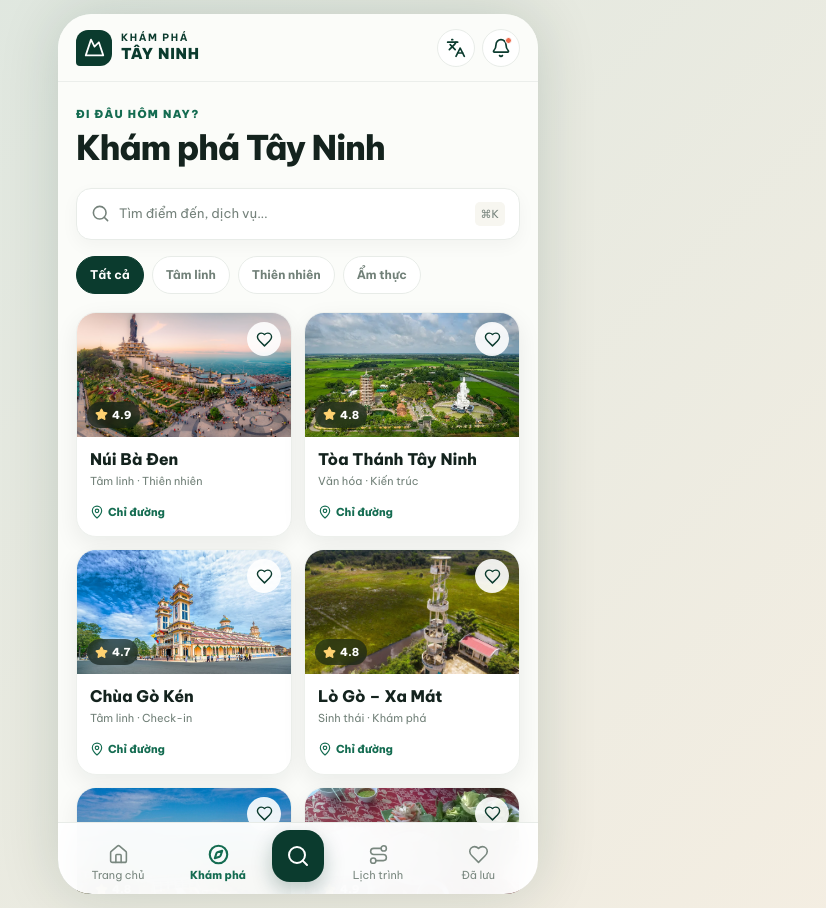
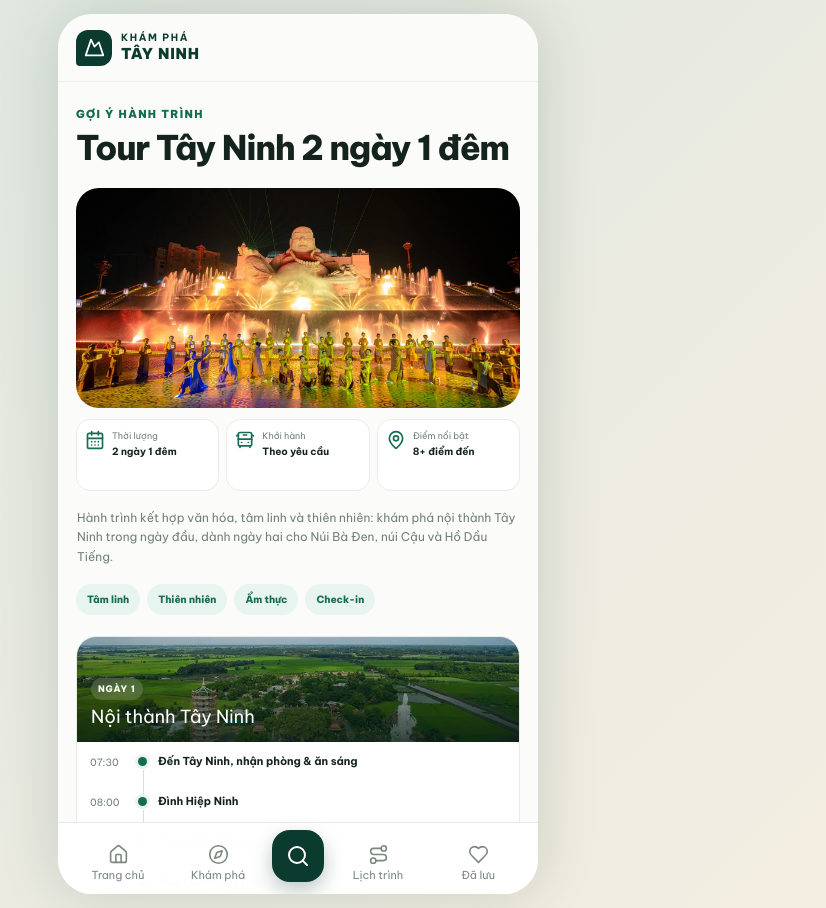
Before and after one commit to minhminhpicture/tayninhtravelapp, a Next.js app: page / in a window 1280 px wide. Both pictures are taken after a click on the button "Tour". Shown: the whole page, without its empty margins (342-1168 px from the left). Built offline with nearby package versions, Linux system fonts and the light colour scheme.

Commit message:
Add Tay Ninh 2-day tour experience

```diff
--- a/app/globals.css
+++ b/app/globals.css
@@ -24,19 +24,19 @@ button { cursor: pointer; }
 .brand { border: 0; background: none; display: flex; align-items: center; gap: 9px; padding: 0; color: var(--pine); font-size: clamp(13px, 3.6vw, 15px); font-weight: 900; letter-spacing: .05em; line-height: 1.12; text-align: left; }
 .brand small { display: block; font-size: 10px; letter-spacing: .16em; margin-bottom: 3px; font-weight: 700; }
 .brand-mark { width: 36px; height: 36px; display: grid; place-items: center; background: var(--pine); color: #fff; border-radius: 12px 12px 12px 4px; }
-.top-actions { display: flex; gap: 7px; }
-.top-actions button { width: 38px; height: 38px; border: 1px solid var(--line); background: #fff; border-radius: 50%; color: var(--pine); display: grid; place-items: center; position: relative; }
-.top-actions i { position: absolute; width: 7px; height: 7px; background: #ed6b4d; border-radius: 50%; top: 7px; right: 7px; border: 1px solid #fff; }
 .screen-content { padding-bottom: calc(100px + env(safe-area-inset-bottom)); min-height: calc(100dvh - 68px); }
 
-.hero-card { margin: 12px 14px 0; min-height: 390px; border-radius: 28px; overflow: hidden; position: relative; background: var(--pine); color: #fff; box-shadow: 0 18px 38px rgba(12,62,46,.18); }
+.hero-panel { margin: 12px 14px 0; }
+.hero-card { min-height: 245px; border-radius: 28px; overflow: hidden; position: relative; background: var(--pine); box-shadow: 0 16px 34px rgba(12,62,46,.16); }
 .hero-card > img { position: absolute; inset: 0; width: 100%; height: 100%; object-fit: cover; }
-.hero-shade { position: absolute; inset: 0; background: linear-gradient(180deg, rgba(5,30,22,.02) 15%, rgba(5,30,22,.88) 95%); }
-.hero-copy { position: absolute; left: 24px; right: 22px; bottom: 24px; }
+.hero-dots { position: absolute; left: 0; right: 0; bottom: 13px; display: flex; justify-content: center; gap: 6px; }
+.hero-dots button { width: 7px; height: 7px; padding: 0; border: 0; border-radius: 99px; background: rgba(255,255,255,.68); box-shadow: 0 1px 5px rgba(0,0,0,.18); transition: width .2s ease, background .2s ease; }
+.hero-dots button.active { width: 22px; background: #fff; }
+.hero-copy { padding: 20px 8px 4px; color: var(--ink); }
 .eyebrow { display: inline-flex; align-items: center; gap: 6px; font-size: clamp(11px, 3vw, 12px); font-weight: 800; letter-spacing: .1em; text-transform: uppercase; margin-bottom: 10px; }
 .hero-copy h1 { font-family: inherit; font-size: clamp(30px, 9.2vw, 42px); line-height: 1.08; letter-spacing: -.03em; margin: 0 0 10px; font-weight: 800; }
-.hero-copy p { font-size: clamp(13px, 3.5vw, 15px); line-height: 1.5; color: rgba(255,255,255,.88); margin: 0 0 18px; }
-.hero-copy button { border: 0; background: #fff; color: var(--pine); font-weight: 800; border-radius: 999px; padding: 12px 17px; display: inline-flex; align-items: center; gap: 8px; }
+.hero-copy p { font-size: clamp(13px, 3.5vw, 15px); line-height: 1.5; color: var(--muted); margin: 0 0 16px; }
+.hero-copy button { border: 0; background: var(--pine); color: #fff; font-weight: 800; border-radius: 999px; padding: 12px 17px; display: inline-flex; align-items: center; gap: 8px; }
 
 .section { padding: 24px 18px 0; }
 .quick-section { margin-top: -2px; }
@@ -117,6 +117,36 @@ button { cursor: pointer; }
 .support-panel b { font-size: 12px; line-height: 1.35; }
 .support-panel small { color: var(--muted); font-size: 11px; line-height: 1.4; margin-top: 3px; }
 .support-panel button { border: 0; background: var(--mint); color: var(--green); font-size: 11px; font-weight: 800; padding: 9px 10px; border-radius: 99px; }
+
+.tour-cover { height: 220px; overflow: hidden; border-radius: 23px; }
+.tour-cover img { width: 100%; height: 100%; object-fit: cover; }
+.tour-overview { display: grid; grid-template-columns: repeat(3, 1fr); gap: 7px; margin-top: 11px; }
+.tour-overview > div { min-width: 0; min-height: 72px; padding: 10px 8px; border: 1px solid var(--line); border-radius: 14px; background: #fff; color: var(--green); display: flex; align-items: flex-start; gap: 7px; }
+.tour-overview span { min-width: 0; display: grid; color: var(--ink); }
+.tour-overview small { color: var(--muted); font-size: 9px; line-height: 1.35; }
+.tour-overview b { font-size: 10px; line-height: 1.35; margin-top: 3px; }
+.tour-lead { color: var(--muted); font-size: 12px; line-height: 1.65; margin: 17px 1px; }
+.tour-style-grid { display: flex; gap: 7px; overflow-x: auto; scrollbar-width: none; }
+.tour-style-grid span { padding: 8px 11px; border-radius: 99px; background: var(--mint); color: var(--green); font-size: 10px; font-weight: 800; white-space: nowrap; }
+.tour-itinerary { display: grid; gap: 16px; margin-top: 21px; }
+.tour-day { overflow: hidden; border: 1px solid var(--line); border-radius: 20px; background: #fff; }
+.tour-day-head { height: 105px; position: relative; overflow: hidden; color: #fff; display: flex; align-items: flex-end; padding: 14px; }
+.tour-day-head::after { content: ""; position: absolute; inset: 0; background: linear-gradient(180deg, rgba(6,27,20,.05), rgba(6,27,20,.82)); }
+.tour-day-head img { position: absolute; inset: 0; width: 100%; height: 100%; object-fit: cover; }
+.tour-day-head > div { position: relative; z-index: 1; }
+.tour-day-head span { display: inline-block; padding: 4px 7px; border-radius: 99px; background: rgba(255,255,255,.16); backdrop-filter: blur(5px); font-size: 9px; font-weight: 800; text-transform: uppercase; letter-spacing: .09em; }
+.tour-day-head h2 { margin: 5px 0 0; font-size: 18px; line-height: 1.3; }
+.tour-stops { padding: 12px 13px 13px; }
+.tour-stops > div { display: grid; grid-template-columns: 40px 12px 1fr; gap: 8px; align-items: start; min-height: 40px; position: relative; }
+.tour-stops > div:not(:last-child)::after { content: ""; position: absolute; left: 53px; top: 16px; bottom: -2px; width: 1px; background: #d7dfda; }
+.tour-stops time { color: var(--muted); font-size: 10px; padding-top: 1px; }
+.tour-stops i { width: 9px; height: 9px; margin-top: 3px; border-radius: 50%; background: var(--green); box-shadow: 0 0 0 3px var(--mint); z-index: 1; }
+.tour-stops b { font-size: 11px; line-height: 1.45; padding-bottom: 10px; }
+.tour-note { display: flex; align-items: flex-start; gap: 10px; margin-top: 16px; padding: 13px; border-radius: 16px; background: #fff1dc; color: #9b611b; }
+.tour-note > div { display: grid; }
+.tour-note b { font-size: 12px; }
+.tour-note p { color: #855c2b; font-size: 10px; line-height: 1.5; margin: 3px 0 0; }
+.tour-zalo { background: #1679db; }
 
 .food-hero { min-height: 224px; position: relative; overflow: hidden; border-radius: 23px; color: #fff; display: flex; align-items: flex-end; padding: 18px; }
 .food-hero::after { content: ""; position: absolute; inset: 0; background: linear-gradient(180deg, rgba(6,27,20,.03), rgba(6,27,20,.9)); }
@@ -222,12 +252,11 @@ button { cursor: pointer; }
 }
 @media (max-width: 355px) {
   .topbar { padding-inline: 12px; }
-  .top-actions { gap: 4px; }
-  .top-actions button { width: 35px; height: 35px; }
   .brand { gap: 7px; }
   .brand-mark { width: 33px; height: 33px; }
-  .hero-card { min-height: 340px; margin-inline: 10px; border-radius: 23px; }
-  .hero-copy { left: 18px; right: 16px; bottom: 19px; }
+  .hero-panel { margin-inline: 10px; }
+  .hero-card { min-height: 210px; border-radius: 23px; }
+  .hero-copy { padding-inline: 4px; }
   .hero-copy h1 { font-size: clamp(28px, 9vw, 32px); }
   .section, .page-section { padding-inline: 13px; }
   .quick-grid { grid-template-columns: repeat(5, 64px); gap: 6px; }
@@ -254,11 +283,13 @@ button { cursor: pointer; }
   .vehicle-options > button.active { padding: 9px; }
   .date-grid { grid-template-columns: 1fr; }
   .rental-actions { grid-template-columns: 1fr; }
+  .tour-overview { grid-template-columns: 1fr; }
+  .tour-overview > div { min-height: 58px; }
 }
 @media (max-width: 320px) {
   .brand small { display: none; }
   .brand { font-size: 12px; }
-  .hero-card { min-height: 325px; }
+  .hero-card { min-height: 190px; }
   .section-title { gap: 8px; }
   .section-title h2, .subheading { font-size: 19px; }
   .search-box span { display: none; }
--- a/app/page.tsx
+++ b/app/page.tsx
@@ -1,7 +1,6 @@
 "use client";
 
 import {
-  Bell,
   Bike,
   BusFront,
   CalendarDays,
@@ -15,7 +14,6 @@ import {
   Download,
   Heart,
   Home,
-  Languages,
   MapPin,
   MessageCircle,
   Mountain,
@@ -35,7 +33,7 @@ import {
 } from "lucide-react";
 import { useEffect, useMemo, useState } from "react";
 
-type Tab = "home" | "explore" | "food" | "rental" | "plan" | "saved";
+type Tab = "home" | "explore" | "tour" | "food" | "rental" | "plan" | "saved";
 type InstallPrompt = Event & { prompt: () => Promise<void> };
 type VehicleType = "motorbike" | "vf3";
 type RentalDraft = {
@@ -67,6 +65,42 @@ const quickActions = [
   { label: "Thuê xe", icon: Bike, action: "service" },
   { label: "Ẩm thực", icon: Utensils, action: "food" },
   { label: "Hỗ trợ", icon: CircleHelp, action: "support" },
+];
+
+const heroSlides = [
+  { image: "/hero.png", alt: "Toàn cảnh du lịch Tây Ninh" },
+  { image: "/destinations/nui-ba-den.jpg", alt: "Núi Bà Đen Tây Ninh" },
+  { image: "/destinations/toa-thanh.webp", alt: "Tòa Thánh Tây Ninh" },
+];
+
+const tourDays = [
+  {
+    day: "Ngày 1",
+    title: "Nội thành Tây Ninh",
+    image: "/destinations/toa-thanh.webp",
+    stops: [
+      { time: "07:30", name: "Đến Tây Ninh, nhận phòng & ăn sáng" },
+      { time: "08:00", name: "Đình Hiệp Ninh" },
+      { time: "09:30", name: "Chùa Giác Ngạn" },
+      { time: "12:00", name: "Tòa Thánh Tây Ninh" },
+      { time: "15:00", name: "Chùa Gò Kén" },
+      { time: "18:00", name: "Ăn tối & nghỉ đêm" },
+    ],
+  },
+  {
+    day: "Ngày 2",
+    title: "Núi Bà Đen & Hồ Dầu Tiếng",
+    image: "/destinations/nui-ba-den.jpg",
+    stops: [
+      { time: "06:00", name: "Trả phòng, ăn sáng gần chân núi" },
+      { time: "07:30", name: "Quần thể tâm linh Núi Bà Đen" },
+      { time: "10:30", name: "Đỉnh Núi Bà Đen & các công trình biểu tượng" },
+      { time: "12:00", name: "Ăn trưa, di chuyển xuống núi" },
+      { time: "13:30", name: "Chùa Khedol" },
+      { time: "14:30", name: "Chùa Thái Sơn – núi Cậu" },
+      { time: "17:00", name: "Dùng bữa bên Hồ Dầu Tiếng" },
+    ],
+  },
 ];
 
 const foodCategories = [
@@ -104,6 +138,7 @@ export default function HomePage() {
   const [installPrompt, setInstallPrompt] = useState<InstallPrompt | null>(null);
   const [installHint, setInstallHint] = useState(false);
   const [toast, setToast] = useState("");
+  const [heroSlide, setHeroSlide] = useState(0);
   const [foodCategory, setFoodCategory] = useState("all");
   const [vehicle, setVehicle] = useState<VehicleType>("motorbike");
   const [startDate, setStartDate] = useState("");
@@ -136,6 +171,13 @@ export default function HomePage() {
   useEffect(() => {
     localStorage.setItem("tn-rental-drafts", JSON.stringify(rentalDrafts));
   }, [rentalDrafts]);
+
+  useEffect(() => {
+    const timer = window.setInterval(() => {
+      setHeroSlide((current) => (current + 1) % heroSlides.length);
+    }, 4200);
+    return () => window.clearInterval(timer);
+  }, []);
 
   const results = useMemo(() => destinations.filter((item) =>
     `${item.name} ${item.type}`.toLowerCase().includes(query.toLowerCase())
@@ -216,18 +258,20 @@ export default function HomePage() {
             <span className="brand-mark"><Mountain size={21} /></span>
             <span><small>KHÁM PHÁ</small>TÂY NINH</span>
           </button>
-          <div className="top-actions">
-            <button aria-label="Đổi ngôn ngữ" onClick={() => notify("Ứng dụng đang hiển thị Tiếng Việt")}><Languages size={20} /></button>
-            <button aria-label="Thông báo" onClick={() => notify("Bạn chưa có thông báo mới")}><Bell size={20} /><i /></button>
-          </div>
         </header>
 
         <div className="screen-content">
           {tab === "home" && (
             <>
-              <section className="hero-card">
-                <img src="/hero.png" alt="Khám phá du lịch Tây Ninh" />
-                <div className="hero-shade" />
+              <section className="hero-panel">
+                <div className="hero-card">
+                  <img src={heroSlides[heroSlide].image} alt={heroSlides[heroSlide].alt} />
+                  <div className="hero-dots" aria-label="Chọn ảnh">
+                    {heroSlides.map((slide, index) => (
+                      <button key={slide.image} className={heroSlide === index ? "active" : ""} onClick={() => setHeroSlide(index)} aria-label={`Ảnh ${index + 1}`} />
+                    ))}
+                  </div>
+                </div>
                 <div className="hero-copy">
                   <span className="eyebrow"><Sparkles size={14} /> Hành trình của riêng bạn</span>
                   <h1>Chạm Tây Ninh,<br />trọn từng khoảnh khắc.</h1>
@@ -245,6 +289,7 @@ export default function HomePage() {
                       else if (action === "support") openZalo();
                       else if (action === "food") setTab("food");
                       else if (label === "Thuê xe") setTab("rental");
+                      else if (label === "Tour") setTab("tour");
                       else setTab("explore");
                     }}>
                       <span><Icon size={23} strokeWidth={1.8} /></span>
@@ -267,7 +312,7 @@ export default function HomePage() {
                 <div className="section-title"><div><span>DỄ DÀNG ĐẶT TRƯỚC</span><h2>Dịch vụ du lịch</h2></div></div>
                 <div className="service-list">
                   {services.map(({ id, title, note, image, icon: Icon, color }) => (
-                    <button className="service-card" key={title} onClick={() => id === "rental" ? setTab("rental") : id === "ticket" ? openTicket() : openZalo()}>
+                    <button className="service-card" key={title} onClick={() => id === "rental" ? setTab("rental") : id === "ticket" ? openTicket() : setTab("tour")}>
                       <img src={image} alt="" />
                       <span className={`service-icon ${color}`}><Icon size={21} /></span>
                       <span className="service-copy"><b>{title}</b><small>{note}</small></span>
@@ -299,12 +344,56 @@ export default function HomePage() {
               <h2 className="subheading">Dịch vụ nổi bật</h2>
               <div className="service-list">
                 {services.map(({ id, title, note, image, icon: Icon, color }) => (
-                  <button className="service-card" key={title} onClick={() => id === "rental" ? setTab("rental") : id === "ticket" ? openTicket() : openZalo()}>
+                  <button className="service-card" key={title} onClick={() => id === "rental" ? setTab("rental") : id === "ticket" ? openTicket() : setTab("tour")}>
                     <img src={image} alt="" /><span className={`service-icon ${color}`}><Icon size={21} /></span>
                     <span className="service-copy"><b>{title}</b><small>{note}</small></span><ChevronRight size={20} />
                   </button>
                 ))}
               </div>
+            </section>
+          )}
+
+          {tab === "tour" && (
+            <section className="page-section tour-page">
+              <span className="page-kicker">GỢI Ý HÀNH TRÌNH</span>
+              <h1>Tour Tây Ninh 2 ngày 1 đêm</h1>
+              <div className="tour-cover">
+                <img src="/tour.webp" alt="Tour khám phá Tây Ninh 2 ngày 1 đêm" />
+              </div>
+              <div className="tour-overview">
+                <div><CalendarDays size={20} /><span><small>Thời lượng</small><b>2 ngày 1 đêm</b></span></div>
+                <div><BusFront size={20} /><span><small>Khởi hành</small><b>Theo yêu cầu</b></span></div>
+                <div><MapPin size={20} /><span><small>Điểm nổi bật</small><b>8+ điểm đến</b></span></div>
+              </div>
+              <p className="tour-lead">Hành trình kết hợp văn hóa, tâm linh và thiên nhiên: khám phá nội thành Tây Ninh trong ngày đầu, dành ngày hai cho Núi Bà Đen, núi Cậu và Hồ Dầu Tiếng.</p>
+
+              <div className="tour-style-grid">
+                <span>Tâm linh</span><span>Thiên nhiên</span><span>Ẩm thực</span><span>Check-in</span>
+              </div>
+
+              <div className="tour-itinerary">
+                {tourDays.map((day) => (
+                  <article className="tour-day" key={day.day}>
+                    <div className="tour-day-head">
+                      <img src={day.image} alt="" />
+                      <div><span>{day.day}</span><h2>{day.title}</h2></div>
+                    </div>
+                    <div className="tour-stops">
+                      {day.stops.map((stop) => (
+                        <div key={`${day.day}-${stop.time}-${stop.name}`}>
+                          <time>{stop.time}</time><i /><b>{stop.name}</b>
+                        </div>
+                      ))}
+                    </div>
+                  </article>
+                ))}
+              </div>
+
+              <div className="tour-note">
+                <Sparkles size={21} />
+                <div><b>Lịch trình có thể tùy chỉnh</b><p>Thời gian, điểm đón, bữa ăn và điểm tham quan sẽ được tư vấn theo nhóm khách, gia đình hoặc đoàn riêng.</p></div>
+              </div>
+              <button className="primary-wide tour-zalo" onClick={openZalo}><MessageCircle size={19} /> Liên hệ Zalo để tìm hiểu thêm</button>
             </section>
           )}
 
```
